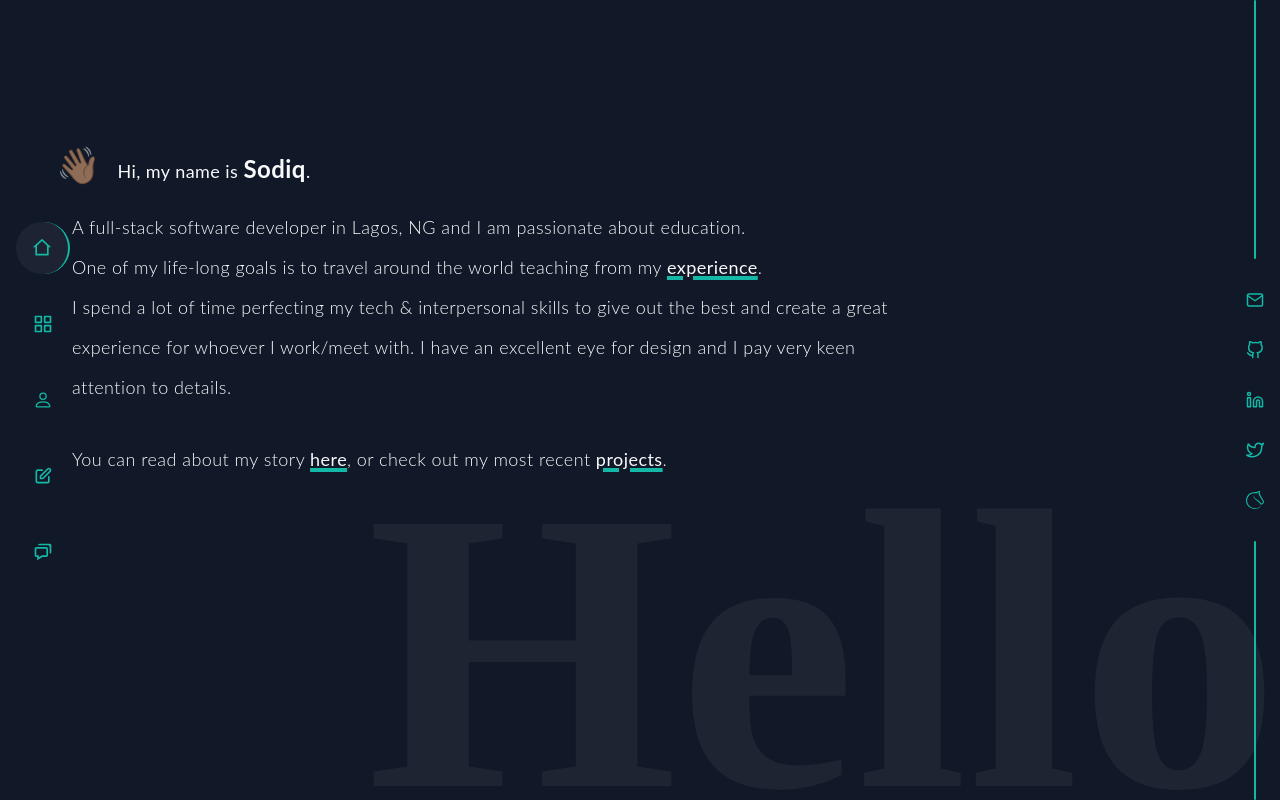
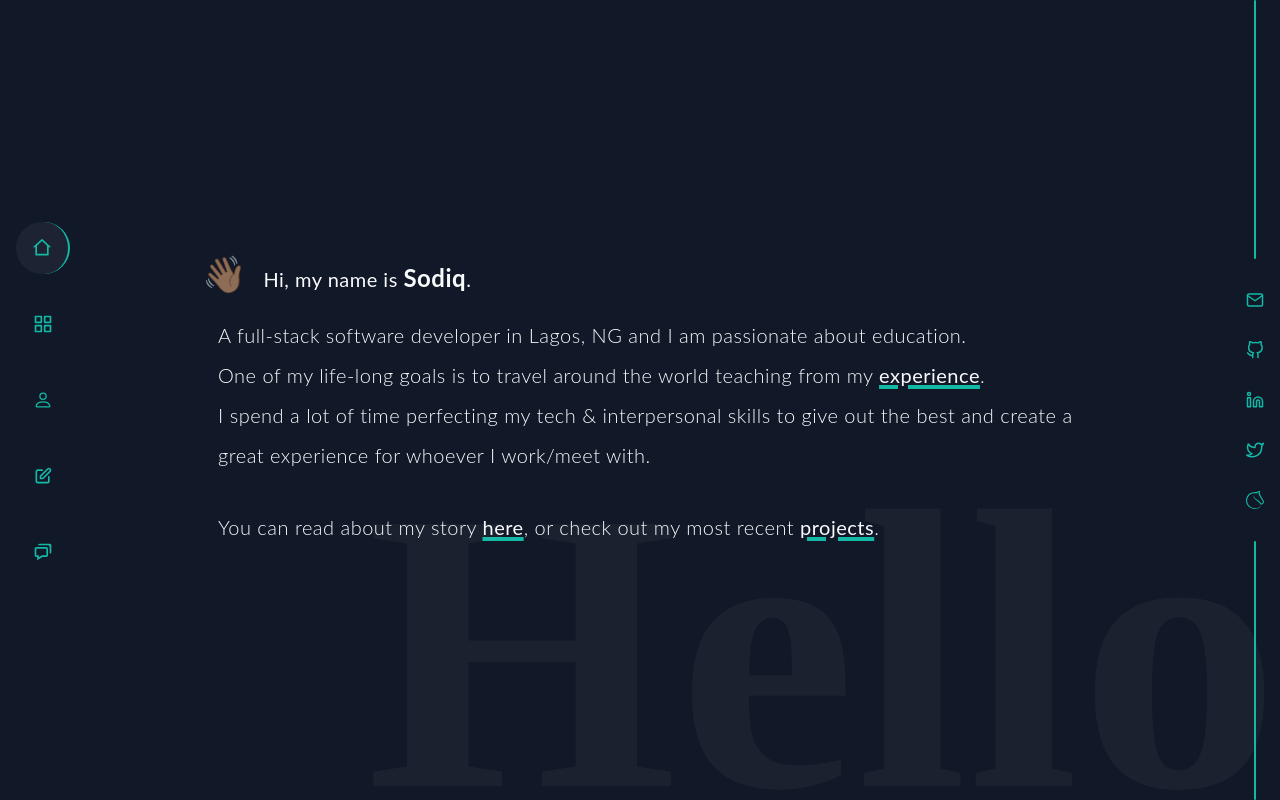
Before and after one commit to deyemiobaa/sa-portfolio, a React (Create React App) app: page / in a window 1280 px wide. Built offline with nearby package versions, Linux system fonts and the light colour scheme.

Commit message:
improve styling

```diff
--- a/src/App.js
+++ b/src/App.js
@@ -8,7 +8,7 @@ import Projects from "./pages/projects";
 
 export default function App() {
   return (
-    <div className="w-full h-screen bg-gray-900 relative lg:grid lg:grid-cols-[auto_1fr_auto] items-center">
+    <div className="w-full min-h-screen bg-gray-900 relative grid lg:grid-cols-[auto_1fr_auto] items-center font-lato text-slate-50">
       <PageNav />
       <MobileNav />
       <Routes>
--- a/src/components/mobile-nav/menu-item.js
+++ b/src/components/mobile-nav/menu-item.js
@@ -7,7 +7,7 @@ export default function MenuItem({ link, handleClickProp }) {
   return (
     <NavLink
       to={`${link === 'Home' ? '/' : link.toLowerCase()}`}
-      className="mobile-nav__item text-neutral-900 font-bold py-2 mb-2 tracking-wide text-xl font-lato"
+      className="mobile-nav__item text-neutral-900 font-bold py-2 mb-2 tracking-wide text-xl"
       key={link}
       onClick={handleClickProp}
     >
--- a/src/components/mobile-nav/toggle.js
+++ b/src/components/mobile-nav/toggle.js
@@ -2,7 +2,7 @@ import React from "react";
 
 export default function Toggle({ toggle, element, style }) {
   return (
-    <button className="mobile-nav__toggle flex bg-slate-100 flex-col justify-center items-center rounded-full p-4 w-max absolute top-0 left-0 z-20 animate-spin-once"
+    <button className="mobile-nav__toggle flex bg-slate-100 flex-col justify-center items-center rounded-full p-4 w-max absolute top-0 left-0 z-20 animate-spin-once backdrop-grayscale"
       onClick={toggle}
       style={style}
     >
--- a/src/pages/about.js
+++ b/src/pages/about.js
@@ -2,7 +2,7 @@ import React from "react";
 
 export default function About() {
   return (
-    <div className="px-6 lg:px-32 text-slate-50 relative h-screen flex flex-col justify-center overflow-auto lg:justify-start lg:overflow-hidden font-merri leading-7 lg:leading-10 tracking-wide text-sm md:text-lg lg:text-2xl">
+    <div className="px-6 lg:px-32 relative h-screen flex flex-col justify-center overflow-auto lg:justify-start lg:overflow-hidden font-merri leading-7 lg:leading-10 tracking-wide text-sm md:text-lg lg:text-2xl">
       <div className="w-4/4 xl:w-3/4">
         <h1 className="mb-4 lg:mt-40"><span className="animate-pulse pr-4 text-4xl">👋🏽</span>Hi, my name is <span className="font-bold text-lg md:text-2xl lg:text-4xl">Sodiq</span>.</h1>
         <p>
@@ -12,7 +12,7 @@ export default function About() {
           <span className="mt-8">You can read about my story <span className="underline decoration-teal-500 decoration-4">here</span>, or check out my most recent <span className="underline decoration-teal-500 decoration-4">projects</span>.</span>
         </p>
       </div>
-      <div className="text-big absolute z-1 bottom-32 right-0 opacity-5 font-black font-elsie hidden lg:block">
+      <div className="text-big absolute z-1 bottom-32 right-0 opacity-[0.04] font-black font-elsie hidden lg:block">
         Meet Me
       </div>
     </div>
--- a/src/pages/contact.js
+++ b/src/pages/contact.js
@@ -3,9 +3,9 @@ import SocialIcons from "../components/icons";
 
 export default function Contact() {
   return (
-    <div className="px-6 lg:px-14 text-slate-50 relative h-screen flex flex-col overflow-auto justify-start lg:overflow-hidden font-lato leading-7 lg:leading-10 tracking-wide text-base md:text-lg">
+    <div className="relative px-6 leading-7 lg:leading-10 tracking-wide text-base md:text-lg h-full flex items-center flex-col justify-center">
       <div className="w-4/4 md:w-3/4">
-        <h1 className="mb-4 mt-24 md:mt-32 text-4xl md:text-5xl font-lato bg-clip-text text-transparent bg-gradient-to-r from-indigo-500 to-teal-500 font-bold">Collaborate . Connect</h1>
+        <h1 className="mb-10 text-4xl md:text-5xl bg-clip-text text-transparent bg-gradient-to-r from-indigo-500 to-teal-500 font-bold">Collaborate . Connect</h1>
         <p>
           Let's have a chat!
         </p>
@@ -16,7 +16,7 @@ export default function Contact() {
       <div className="lg:hidden flex justify-between w-3/4 self-center mt-20">
         <SocialIcons />
       </div>
-      <div className="text-big absolute z-1 bottom-32 right-0 opacity-5 font-black font-elsie hidden lg:block">
+      <div className="text-big fixed z-1 bottom-32 right-0 opacity-[0.04] font-black font-elsie hidden lg:block">
         Link
       </div>
     </div>
--- a/src/pages/welcome.js
+++ b/src/pages/welcome.js
@@ -1,18 +1,22 @@
 import React from "react";
+import SocialIcons from "../components/icons";
 
 export default function Welcome() {
   return (
-    <div className="px-6 lg:px-14 text-slate-50 relative h-screen flex flex-col justify-center overflow-auto lg:justify-start lg:overflow-hidden font-lato leading-7 lg:leading-10 tracking-wide text-base md:text-lg">
-      <div className="w-4/4 md:w-3/4">
-        <h1 className="mb-4 lg:mt-36"><span className="animate-pulse pr-4 text-4xl">👋🏽</span>Hi, my name is <span className="font-bold text-lg md:text-2xl">Sodiq</span>.</h1>
+    <div className="relative px-6 lg:px-14 leading-7 lg:leading-10 tracking-wide text-base md:text-xl h-full flex items-center flex-col justify-center">
+      <div className="w-4/4 md:w-3/4 mx-auto">
+        <h1 className="mb-4"><span className="animate-pulse pr-4 text-4xl">👋🏽</span>Hi, my name is <span className="font-bold text-lg md:text-2xl">Sodiq</span>.</h1>
         <p className="lg:pl-4 font-light">
           A full-stack software developer in Lagos, NG and I am passionate about education. <br />
           One of my life-long goals is to travel around the world teaching from my <span className="underline decoration-teal-500 decoration-4 font-normal">experience</span>.<br />
-          I spend a lot of time perfecting my tech &amp; interpersonal skills to give out the best and create a great experience for whoever I work/meet with. I have an excellent eye for design and I pay very keen attention to details.
+          I spend a lot of time perfecting my tech &amp; interpersonal skills to give out the best and create a great experience for whoever I work/meet with.
         </p>
         <p className="mt-8 lg:pl-4 font-light">You can read about my story <span className="underline decoration-teal-500 decoration-4 font-normal">here</span>, or check out my most recent <span className="underline decoration-teal-500 decoration-4 font-normal">projects</span>.</p>
       </div>
-      <div className="text-big absolute z-1 bottom-32 right-0 opacity-5 font-black font-elsie hidden lg:block">
+      <div className="lg:hidden flex justify-between w-3/4 self-center mt-16">
+        <SocialIcons />
+      </div>
+      <div className="text-big fixed z-1 right-0 bottom-32 opacity-[0.04] font-black font-elsie hidden lg:block">
         Hello
       </div>
     </div>
```
